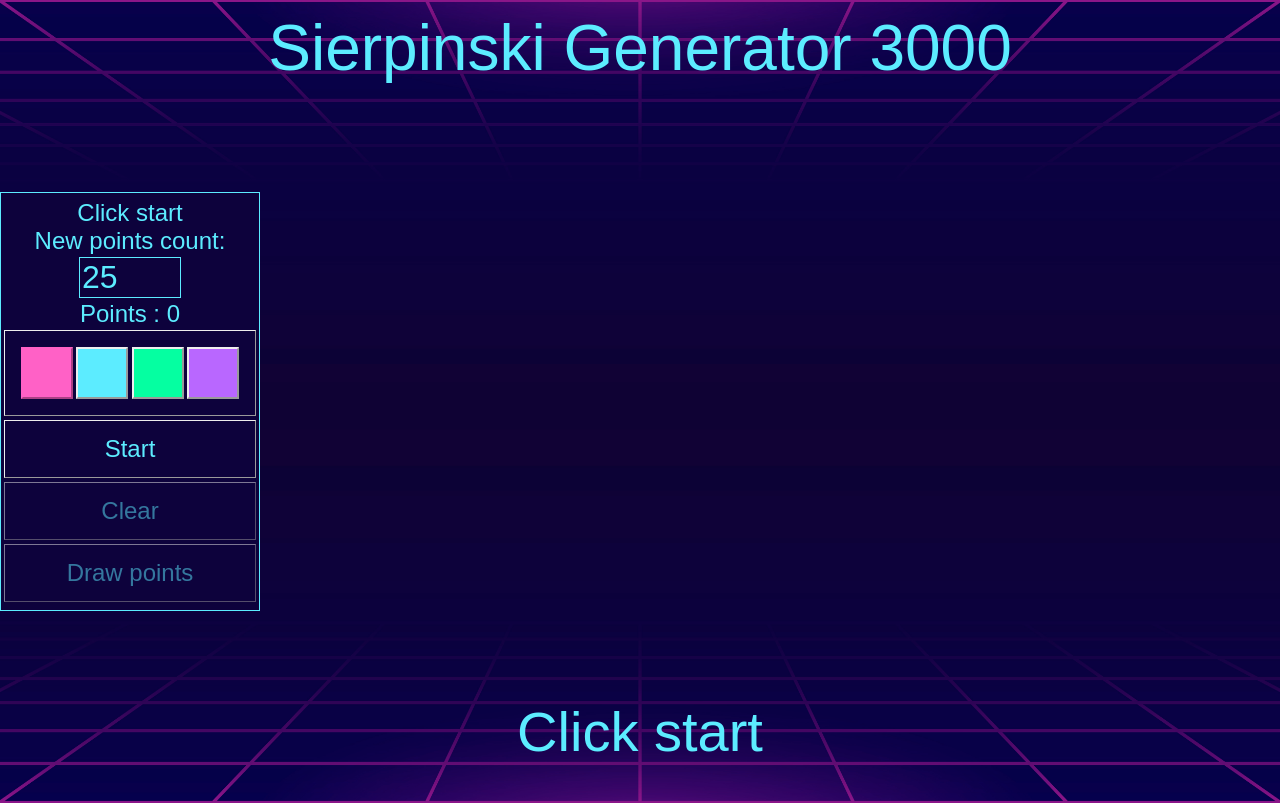
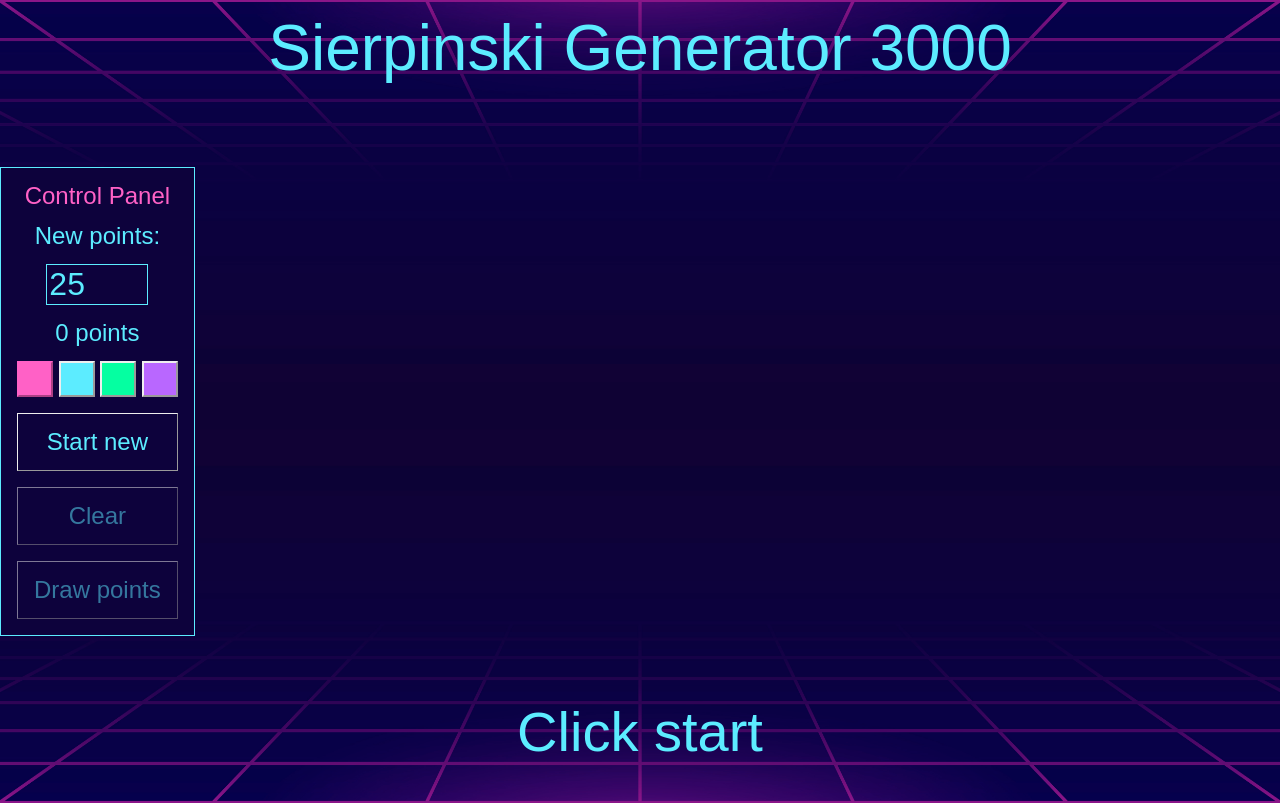
Before and after one commit to andryr7/sierpinski-generator-3000, a React (Vite) app: page / in a window 1280 px wide. Built offline with nearby package versions, Linux system fonts and the light colour scheme; a web font is replaced by a local one.

Commit message:
reduced control panel size

```diff
--- a/src/App.jsx
+++ b/src/App.jsx
@@ -1,7 +1,8 @@
 import styled from "styled-components";
-import { useState, useRef } from 'react';
+import { useState, useRef, useEffect } from 'react';
 import SierpinskiBackground from './assets/bggrid.jpg';
 import { device, colors } from './style/stylevars';
+import Draggable from 'react-draggable';
 
 const StyledApp = styled.div`
   width: 100%;
@@ -38,9 +39,6 @@ const StyledAppInstructions = styled.span`
   font-size: 3.5rem;
   color: ${colors.lightblue};
   text-align: center;
-  @media ${device.mobile} {
-    display: none;
-  };
 `
 
 const StyledControlPanel = styled.div`
@@ -50,57 +48,33 @@ const StyledControlPanel = styled.div`
   justify-content: center;
   align-items: center;
   gap: 1rem;
-  font-size: 2rem;
+  font-size: 1.5rem;
   position: absolute;
   left: 0;
   border: 1px solid ${colors.lightblue};
   padding: 1rem;
-  /* cursor: grab; */
   color: ${colors.lightblue};
   box-sizing: border-box;
+  cursor: grab;
+  & h2 {
+    color: ${colors.pink};
+  };
   & input {
     border: inherit;
     width: 6rem;
     font-size: 2rem;
     background-color: ${colors.darkblue};
     color: inherit;
-    @media ${device.mobile} {
-      font-size: 1.5rem;
-    };
-  };
-  & h2 {
-    color: ${colors.pink};
-    @media ${device.tablet} {
-      display: none;
-    };
-  }
-  & span.mobile-instructions {
-    display: none;
-    @media ${device.tablet} {
-      display: block;
-    };
-  }
-  @media ${device.tablet} {
-    font-size: 1.5rem;
-    padding: 0.5rem;
-    gap: 0.25rem;
-  };
-  @media ${device.mobile} {
-    font-size: 1.5rem;
-    flex-direction: row;
-    padding: 0.5rem;
-    flex-wrap: wrap;
-    gap: 0.25rem;
-    bottom: 0;
   };
 `
 
 const StyledCPButton = styled.div`
   border: 1px outset;
+  width: 100%;
   padding: 1rem;
   cursor: pointer;
-  width: 90%;
   text-align: center;
+  box-sizing: border-box;
   &:hover {
     color: ${colors.pink}
   };
@@ -117,24 +91,17 @@ const StyledCPButton = styled.div`
 `
 
 const StyledColorPicker = styled.div`
-  border: 1px outset;
-  padding: 1rem;
   cursor: pointer;
-  width: 90%;
-  text-align: center;
   display: flex;
   justify-content: space-between;
-  @media ${device.mobile} {
-    padding: 0;
-    border: none;
-  };
+  width: 100%;
 `
 
 const StyledColorButton = styled.div`
   background-color: ${props=>props.color};
   border: 2px outset;
-  height: 3rem;
-  width: 3rem;
+  height: 2rem;
+  width: 2rem;
   cursor: pointer;
   &:hover {
     color: ${colors.pink}
@@ -162,8 +129,26 @@ function App() {
   const [pointColor, setPointColor] = useState(colors.pink);
   let pointsCount = useRef(0);
   let lastPoint = useRef({});
+  const [dimensions, setDimensions] = useState({height: window.innerHeight,width: window.innerWidth});
+
+  // Listening for screen size changes to re-render page
+
+  useEffect(()=>{
+    window.addEventListener('resize', handleWindowResize);
+    return () => {
+      window.removeEventListener('resize', handleWindowResize);
+    };
+  });
+
+  const handleWindowResize = () => {
+    setDimensions({
+      height: window.innerHeight,
+      width: window.innerWidth,
+    })
+  };
 
   // Point generation functions
+
   const getRandomPoint = (triangle) => {
     switch (Math.floor(Math.random() * 3)) {
       case 0:
@@ -198,6 +183,7 @@ function App() {
   };
 
   // Generator engine
+
   const generatorStart = (event) => {
     switch (generatorStep) {
       case 0:
@@ -254,6 +240,7 @@ function App() {
   };
 
   // Points count input control
+
   const handlePointsCountChange = (event) => {
     if (event.target.value < 1000) {
       setNewPointsCount(event.target.value);
@@ -263,7 +250,8 @@ function App() {
     };
   };
 
-  // Instructions
+  // Instructions string provider
+
   const getInstruction = () => {
     switch (generatorStep) {
       case 0:
@@ -283,27 +271,30 @@ function App() {
     <>
       <StyledApp onClick={generatorStart}>
         <StyledAppTitle>Sierpinski Generator 3000</StyledAppTitle>
+          <Draggable
+            bounds='parent'
+          >
             <StyledControlPanel>
               <h2>Control Panel</h2>
-            <span className="mobile-instructions">{getInstruction()}</span>
-            <label htmlFor="quantity">New points count:</label>
+              <label htmlFor="quantity">New points:</label>
               <input id="quantity" type="number" min="1" max="999" maxLength="3" value={newPointsCount} onChange={handlePointsCountChange}></input>
-            <span>Points : {pointsCount.current}</span>
+              <span>{pointsCount.current} points</span>
               <StyledColorPicker>
                 <StyledColorButton className={pointColor===colors.pink?'selected':''} color={colors.pink} onClick={()=>{setPointColor(colors.pink)}}/>
                 <StyledColorButton className={pointColor===colors.lightblue?'selected':''} color={colors.lightblue} onClick={()=>{setPointColor(colors.lightblue)}}/>
                 <StyledColorButton className={pointColor===colors.green?'selected':''} color={colors.green} onClick={()=>{setPointColor(colors.green)}}/>
                 <StyledColorButton className={pointColor===colors.purple?'selected':''} color={colors.purple} onClick={()=>{setPointColor(colors.purple)}}/>
               </StyledColorPicker>
-            <StyledCPButton onClick={()=>{setGeneratorStep(1)}}>Start</StyledCPButton>
+              <StyledCPButton onClick={()=>{setGeneratorStep(1)}}>Start new</StyledCPButton>
               <StyledCPButton className={pointsCount.current <= 2 ? 'disabled':''} onClick={clearGenerator}>Clear</StyledCPButton>
               <StyledCPButton className={pointsCount.current <= 2 ? 'disabled':''} onClick={handleDrawPointsClick}>Draw points</StyledCPButton>
             </StyledControlPanel>
+          </Draggable>
         <StyledDrawingContainer className={generatorStep === 1 || generatorStep === 2 || generatorStep === 3 ? 'drawing' : ''}>
           <svg
             xmlns="http://www.w3.org/2000/svg"
-            height={window.innerHeight}
-            width={window.innerWidth}
+            height={dimensions.height}
+            width={dimensions.width}
           >
             {triangles.map(triangle=>(
               triangle.points.map(point=>(
```
Lines whose indentation alone changed are shown as unchanged.
